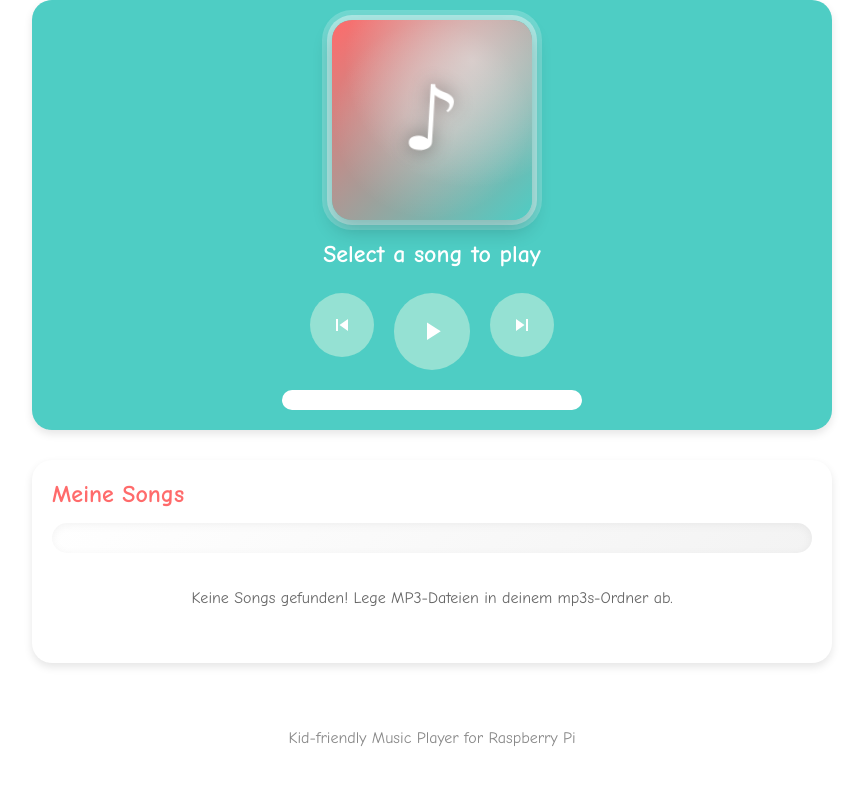
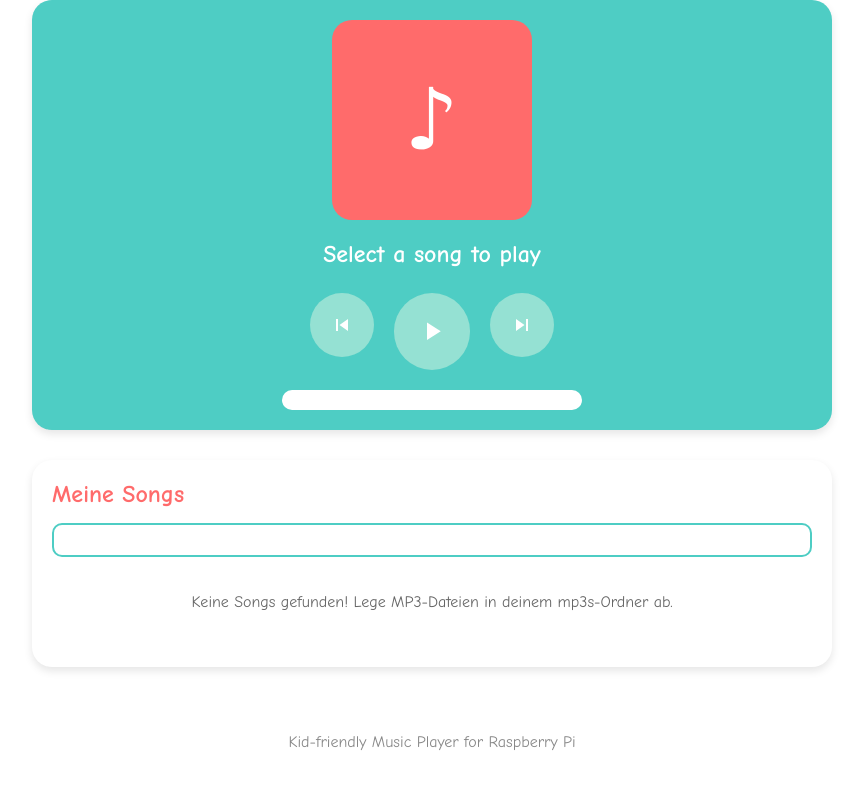
Before and after one commit to ichbinder/KidsAudioPlayer, a Flask app: page / in a window 1280 px wide. Shown: the part 106-913 px from the top of the page, without its empty margins (208-1071 px from the left). Before the commit the page ends 852 px from the top, so only its background shows below. Run offline with Flask 3, Linux system fonts and the light colour scheme; data that the repository does not hold is empty.

Commit message:
Restored to 'ca033176eb6eb4898e9502359b03231c0b23e4d3'
Replit-Restored-To: ca033176eb6eb4898e9502359b03231c0b23e4d3

```diff
--- a/static/css/styles.css
+++ b/static/css/styles.css
@@ -56,30 +56,11 @@ main {
 .album-art {
     width: 200px;
     height: 200px;
-    background: linear-gradient(135deg, var(--primary-color), var(--secondary-color));
+    background-color: var(--primary-color);
     border-radius: var(--border-radius);
     overflow: hidden;
     margin-bottom: 20px;
     position: relative;
-    box-shadow: 0 10px 20px rgba(0, 0, 0, 0.2),
-                0 0 0 5px rgba(255, 255, 255, 0.4),
-                0 0 0 10px rgba(255, 255, 255, 0.2);
-    transform-style: preserve-3d;
-    perspective: 1000px;
-    transition: transform 0.3s ease, box-shadow 0.3s ease;
-}
-
-.playing .album-art {
-    animation: albumFloat 3s infinite ease-in-out;
-    box-shadow: 0 15px 30px rgba(0, 0, 0, 0.3),
-                0 0 0 5px rgba(255, 255, 255, 0.6),
-                0 0 0 10px rgba(255, 255, 255, 0.3);
-}
-
-@keyframes albumFloat {
-    0% { transform: translateY(0) rotate(0deg); }
-    50% { transform: translateY(-10px) rotate(2deg); }
-    100% { transform: translateY(0) rotate(0deg); }
 }
 
 .album-placeholder {
@@ -91,9 +72,6 @@ main {
     position: absolute;
     top: 0;
     left: 0;
-    background: radial-gradient(circle at center,
-                rgba(255, 255, 255, 0.3) 0%,
-                rgba(255, 255, 255, 0) 70%);
 }
 
 .album-cover {
@@ -103,62 +81,18 @@ main {
     position: absolute;
     top: 0;
     left: 0;
-    transition: transform 0.5s ease;
-    z-index: 1;
-    border-radius: var(--border-radius);
-}
-
-.playing .album-cover {
-    animation: albumSpin 15s infinite linear;
-}
-
-.playing .album-art::before {
-    content: '';
-    position: absolute;
-    top: 50%;
-    left: 50%;
-    width: 30px;
-    height: 30px;
-    background-color: white;
-    border-radius: 50%;
-    transform: translate(-50%, -50%);
-    z-index: 3;
-    box-shadow: 0 0 10px rgba(0, 0, 0, 0.5);
-}
-
-@keyframes albumSpin {
-    0% { transform: rotate(0deg); }
-    100% { transform: rotate(360deg); }
-}
-
-/* Gradient overlay for non-playing state */
-.album-art:not(.playing .album-art)::before {
-    content: '';
-    position: absolute;
-    top: 0;
-    left: 0;
-    width: 100%;
-    height: 100%;
-    background: radial-gradient(circle at 70% 20%,
-                rgba(255, 255, 255, 0.8) 0%,
-                rgba(255, 255, 255, 0) 60%);
-    z-index: 2;
-    pointer-events: none;
-    opacity: 0.6;
 }
 
 .music-note {
     font-size: 80px;
     color: white;
     animation: pulse 2s infinite ease-in-out;
-    text-shadow: 0 0 10px rgba(0, 0, 0, 0.3);
-    z-index: 3;
 }
 
 @keyframes pulse {
-    0% { transform: scale(1) rotate(0deg); text-shadow: 0 0 10px rgba(0, 0, 0, 0.3); }
-    50% { transform: scale(1.2) rotate(5deg); text-shadow: 0 0 20px rgba(0, 0, 0, 0.5); }
-    100% { transform: scale(1) rotate(0deg); text-shadow: 0 0 10px rgba(0, 0, 0, 0.3); }
+    0% { transform: scale(1); }
+    50% { transform: scale(1.1); }
+    100% { transform: scale(1); }
 }
 
 /* Song Info */
@@ -310,168 +244,60 @@ main {
 .song-list {
     max-height: 400px;
     overflow-y: auto;
+    border: 2px solid var(--secondary-color);
+    border-radius: 10px;
     padding: 15px;
     display: grid;
     grid-template-columns: repeat(auto-fill, minmax(140px, 1fr));
-    gap: 20px;
-    background: linear-gradient(135deg, rgba(255, 255, 255, 0.8), rgba(240, 240, 240, 0.8));
-    border-radius: 15px;
-    box-shadow: inset 0 2px 10px rgba(0, 0, 0, 0.05);
-}
-
-.song-list::-webkit-scrollbar {
-    width: 12px;
-}
-
-.song-list::-webkit-scrollbar-track {
-    background: rgba(0, 0, 0, 0.05);
-    border-radius: 10px;
-}
-
-.song-list::-webkit-scrollbar-thumb {
-    background-color: var(--secondary-color);
-    border-radius: 10px;
-    border: 3px solid rgba(255, 255, 255, 0.8);
+    gap: 15px;
 }
 
 .song-item {
     display: flex;
     flex-direction: column;
-    background-color: white;
-    border-radius: 12px;
+    background-color: #f9f9f9;
+    border-radius: 10px;
     cursor: pointer;
-    transition: transform 0.3s ease, background-color 0.3s ease, box-shadow 0.3s ease;
+    transition: transform 0.2s, background-color 0.2s;
     overflow: hidden;
-    box-shadow: 0 4px 8px rgba(0, 0, 0, 0.1);
-    border: 2px solid transparent;
+    box-shadow: 0 2px 4px rgba(0, 0, 0, 0.1);
 }
 
 .song-item:hover {
     background-color: var(--accent-color);
-    transform: translateY(-8px);
-    box-shadow: 0 8px 16px rgba(0, 0, 0, 0.15);
-    border-color: rgba(255, 255, 255, 0.6);
+    transform: translateY(-5px);
 }
 
 .song-item.active {
     background-color: var(--primary-color);
     color: white;
     transform: scale(1.05);
-    box-shadow: 0 8px 20px rgba(255, 107, 107, 0.4);
-    border-color: white;
-    position: relative;
-    z-index: 1;
-}
-
-.playing .song-item.active {
-    animation: activeSongPulse 2s infinite ease-in-out;
-}
-
-@keyframes activeSongPulse {
-    0% { transform: scale(1.05); box-shadow: 0 8px 20px rgba(255, 107, 107, 0.4); }
-    50% { transform: scale(1.1); box-shadow: 0 8px 25px rgba(255, 107, 107, 0.6); }
-    100% { transform: scale(1.05); box-shadow: 0 8px 20px rgba(255, 107, 107, 0.4); }
-}
-
-.song-item.active::before {
-    content: '';
-    position: absolute;
-    top: -5px;
-    left: 50%;
-    transform: translateX(-50%);
-    width: 20px;
-    height: 20px;
-    background-color: var(--primary-color);
-    border-radius: 50%;
-    border: 2px solid white;
-    z-index: 2;
+    box-shadow: 0 4px 8px rgba(0, 0, 0, 0.2);
 }
 
 .song-item.active .song-item-title {
     color: white;
-    font-weight: bold;
 }
 
 .song-item-cover {
     width: 100%;
     aspect-ratio: 1;
-    background: linear-gradient(135deg, var(--primary-color), var(--secondary-color));
+    background-color: var(--primary-color);
     display: flex;
     justify-content: center;
     align-items: center;
     overflow: hidden;
-    position: relative;
-    transition: transform 0.3s ease;
-}
-
-.song-item:hover .song-item-cover {
-    transform: scale(1.05);
-}
-
-.song-item-cover::before {
-    content: '';
-    position: absolute;
-    top: 0;
-    left: 0;
-    width: 100%;
-    height: 100%;
-    background: radial-gradient(circle at 70% 20%,
-                rgba(255, 255, 255, 0.4) 0%,
-                rgba(255, 255, 255, 0) 60%);
-    pointer-events: none;
-    z-index: 2;
 }
 
 .song-item-cover img {
     width: 100%;
     height: 100%;
     object-fit: cover;
-    transition: transform 0.3s ease;
-    position: relative;
-    z-index: 1;
-}
-
-.song-item:hover .song-item-cover img {
-    transform: scale(1.1);
-}
-
-.playing .song-item.active .song-item-cover {
-    position: relative;
-}
-
-.playing .song-item.active .song-item-cover img {
-    animation: simpleCoverSpin 15s infinite linear;
-    transform-origin: center;
-}
-
-@keyframes simpleCoverSpin {
-    0% { transform: rotate(0deg); }
-    100% { transform: rotate(360deg); }
 }
 
 .song-item-cover .default-cover {
     font-size: 40px;
     color: white;
-    text-shadow: 0 2px 4px rgba(0, 0, 0, 0.3);
-    z-index: 1;
-    transform: rotate(-10deg);
-    transition: transform 0.3s ease;
-}
-
-.song-item:hover .song-item-cover .default-cover {
-    transform: rotate(0deg) scale(1.2);
-}
-
-.playing .song-item.active .song-item-cover .default-cover {
-    animation: activeNoteSpin 5s infinite ease-in-out;
-}
-
-@keyframes activeNoteSpin {
-    0% { transform: rotate(-10deg) scale(1); text-shadow: 0 2px 4px rgba(0, 0, 0, 0.3); }
-    25% { transform: rotate(15deg) scale(1.2); text-shadow: 0 4px 8px rgba(0, 0, 0, 0.5); }
-    50% { transform: rotate(-5deg) scale(1.4); text-shadow: 0 6px 12px rgba(0, 0, 0, 0.7); }
-    75% { transform: rotate(10deg) scale(1.2); text-shadow: 0 4px 8px rgba(0, 0, 0, 0.5); }
-    100% { transform: rotate(-10deg) scale(1); text-shadow: 0 2px 4px rgba(0, 0, 0, 0.3); }
 }
 
 .song-item-title {
--- a/static/js/player.js
+++ b/static/js/player.js
@@ -143,16 +143,12 @@ document.addEventListener('DOMContentLoaded', function() {
         }
     }
 
-    // Update the play button icon and player state
+    // Update the play button icon
     function updatePlayButtonIcon() {
-        const playerContainer = document.querySelector('.player-container');
-
         if (isPlaying) {
             playIcon.src = '/static/svg/pause.svg';
-            playerContainer.classList.add('playing');
         } else {
             playIcon.src = '/static/svg/play.svg';
-            playerContainer.classList.remove('playing');
         }
     }
 
```
